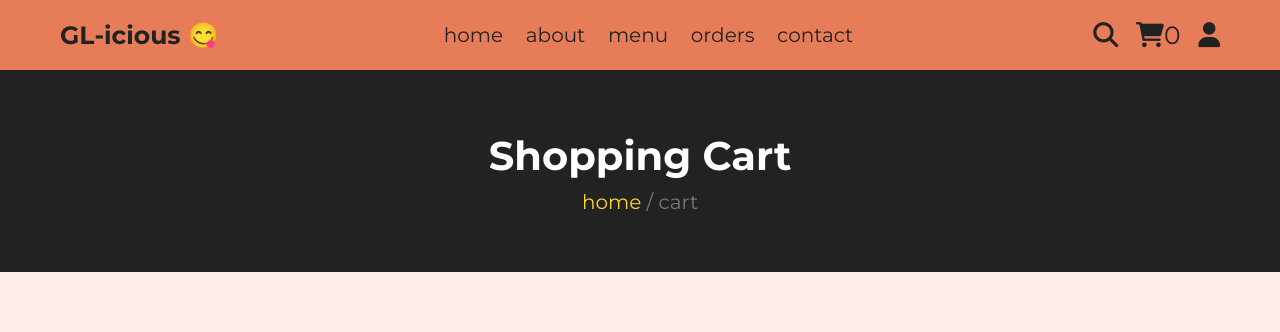
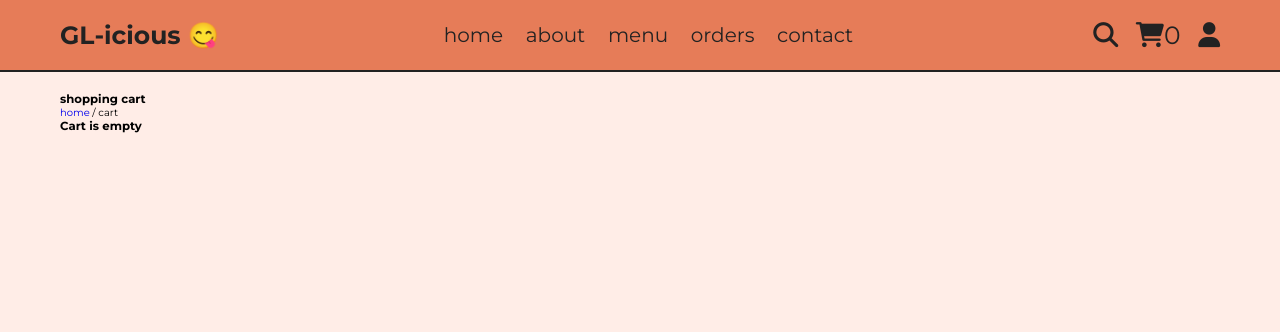
Before and after one commit to AchrefHemissi/Gestion-de-Point-de-Vente-pour-Restaurant-Symfony-Version, a Symfony app: template templates/cart/index.html.twig in a window 1280 px wide. Shown: the top 332 px of the page. Run offline with Twig, Linux system fonts and the light colour scheme; the template is opened without the code that fills it, so the values that code supplies are empty; some libraries are stand-ins or nearby versions.

Commit message:
begin the work on the session cart

```diff
--- a/templates/cart/index.html.twig
+++ b/templates/cart/index.html.twig
@@ -1,7 +1,30 @@
 {% include 'fragments/navBar.html.twig' %}
-<div class="heading">
+<section class="product">
     <h3>shopping cart</h3>
     <p><a href="home.php">home </a> <span> / cart</span></p>
-</div>
+    {% set cart = app.session.get('cart') %}
+    {% if cart is empty %}
+        <h3>Cart is empty</h3>
+    {% else %}
+        <div class="cart">
+            <table border="black">
+                <tr>
+                    <th>id</th>
+                    <th>quantity</th>
+
+                </tr>
+                {% for item in cart %}
+                    <tr>
+                        <td>{{ item.id }}</td>
+                        <td>{{ item.quantity }}</td>
+
+
+                    </tr>
+                {% endfor %}
+            </table>
+
+        </div>
+    {% endif %}
+</section>
 
 {% include 'fragments/loader.html.twig' %}
```
Also changed, not shown: src/Controller/HomeController.php (+3 -4 lines), src/Controller/MenuController.php (+32 -4 lines).
